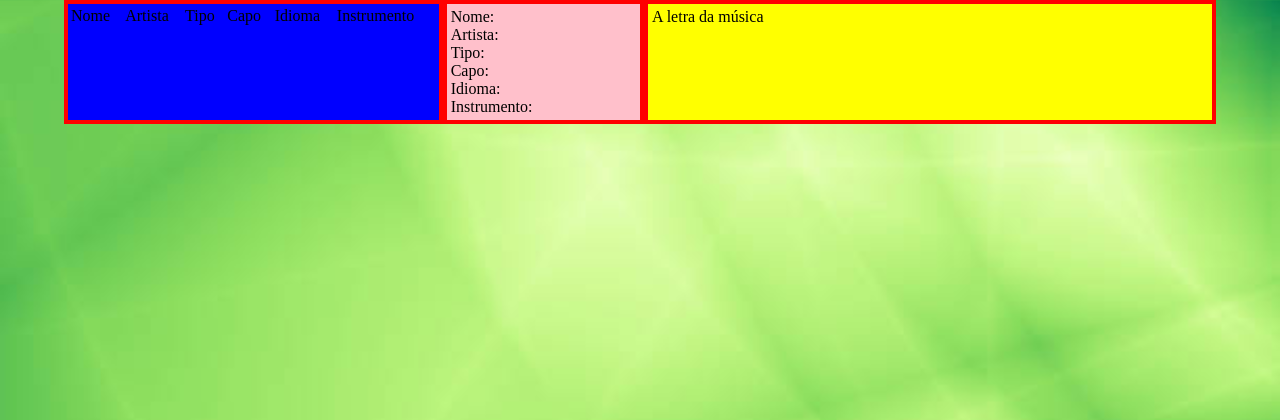
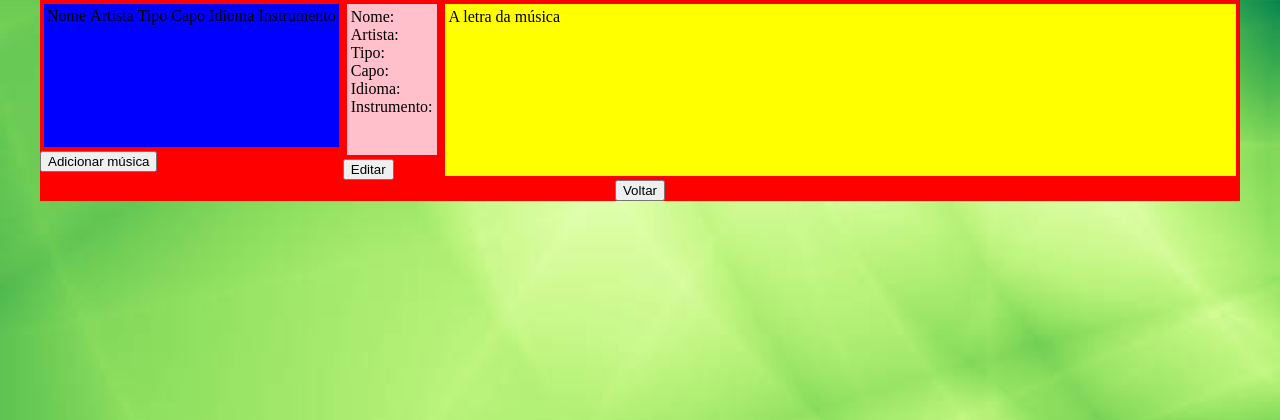
Before and after one commit to renatoalmeida49/4PlayWeb, a PHP site: page /views/suasmusicas.php in a window 1280 px wide. Shown: the top 420 px of the page. Run offline with PHP 8.4, Linux system fonts and the light colour scheme.

Commit message:
Um pouco de trabalho feito no front-end do projeto.

```diff
--- a/assets/css/styleSuasMusicas.css
+++ b/assets/css/styleSuasMusicas.css
@@ -3,21 +3,29 @@ body {
     font-family: "Maiandra GD";
     background-image: url('../images/fundo.jpg');
     background-size: cover;
-    display: flex;
     justify-content: center;
-    flex-direction: row;
+
 }
 
 section {
     display: flex;
+    justify-content: center;
+}
+
+.container {
     background-color: red;
-    width: 90%;
+    display: flex;
+    justify-content: center;
+    flex-direction: row;
+    width: 100%;
+    max-width: 1200px;
 }
 
 .tabelaSuasMusicas {
     flex: 2;
     background-color: blue;
     margin: 4px;
+    min-height: 143px;
 }
 
 table {
@@ -29,6 +37,7 @@ table {
     background-color: pink;
     margin: 4px;
     padding: 4px;
+    min-height: 143px;
 }
 
 .letra {
@@ -36,4 +45,15 @@ table {
     background-color: yellow;
     margin: 4px;
     padding: 4px;
+    min-height: 143px;
 }
+
+footer {
+    display: flex;
+    justify-content: center;
+}
+
+.tabela {
+    display: flex;
+    flex-direction: column;
+}
--- a/views/suasmusicas.php
+++ b/views/suasmusicas.php
@@ -11,6 +11,8 @@
         <header></header>
 
         <section>
+            <div class="container">
+                <div class="styleButtons">
                     <div class="tabelaSuasMusicas">
                         <table>
                             <tr>
@@ -24,6 +26,12 @@
                         </table>
                     </div>
 
+                    <div class="buttonFooter">
+                        <a href="../../views/adicionarMusica.php"><button type="button">Adicionar música</button></a>
+                    </div>
+                </div>
+
+                <div class="styleButtons">
                     <div class="infoMusica">
                         Nome:<br/>
                         Artista:<br/>
@@ -33,11 +41,22 @@
                         Instrumento:<br/>
                     </div>
 
+                    <div class="buttonFooter">
+                        <button>Editar</button>
+                    </div>
+                </div>
+
+
                 <div class="letra">
                     A letra da música
                 </div>
+            </div>
         </section>
 
-        <footer></footer>
+        <footer>
+            <div class="container">
+                <button>Voltar</button>
+            </div>
+        </footer>
     </body>
 </html>
```
Also changed, not shown: controllers/MusicController.php (added, +13 -0 lines), models/MusicaDAO.php (+19 -0 lines), views/adicionarMusica.php (added, +48 -0 lines). Lines whose indentation alone changed are shown as unchanged.
